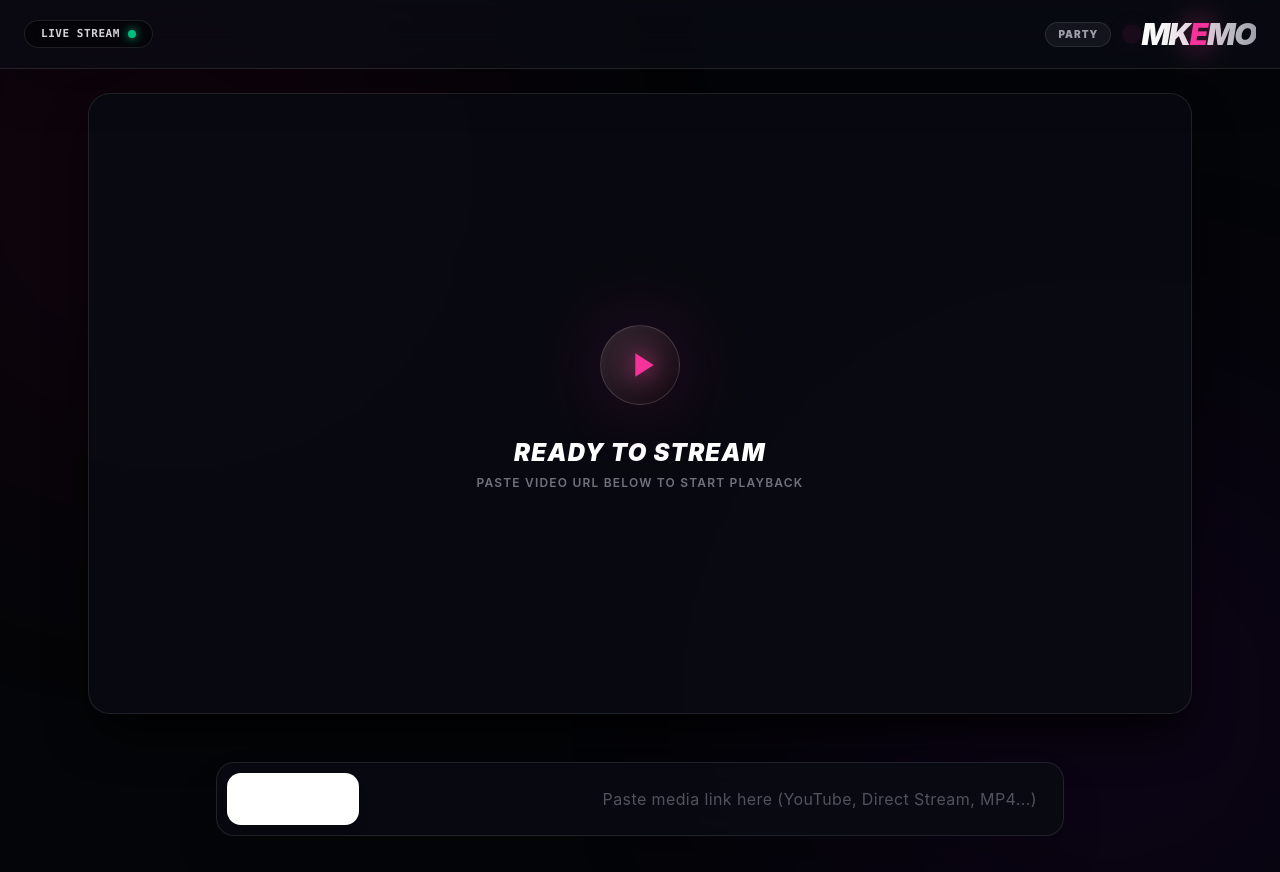
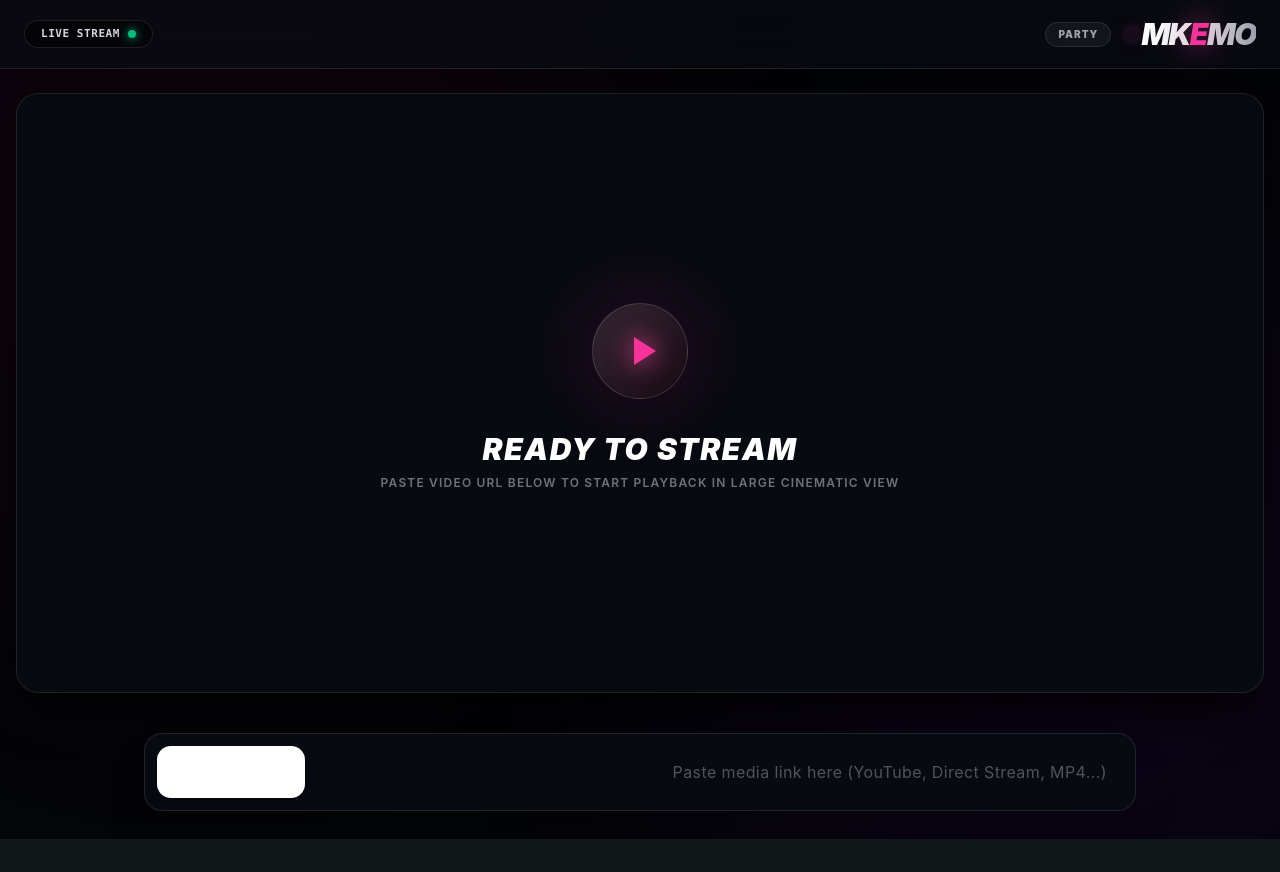
Before and after one commit to eodnsiw92/mkemo1top2, a Next.js app: page /mkemo1top2/ in a window 1280 px wide. After the commit the page ends 839 px from the top, so only its background shows below. Built offline with nearby package versions, Linux system fonts and the light colour scheme.

Commit message:
Update page.tsx

```diff
--- a/app/page.tsx
+++ b/app/page.tsx
@@ -26,10 +26,10 @@ export default function Home() {
     <main className="min-h-screen bg-[#040508] text-white flex flex-col justify-between font-sans relative overflow-hidden selection:bg-pink-500 selection:text-white">
 
       {/* Dynamic Background Glow FX */}
-      <div className="absolute top-[-15%] left-[-10%] w-[600px] h-[600px] bg-pink-600/10 rounded-full blur-[150px] pointer-events-none animate-pulse" />
-      <div className="absolute bottom-[-15%] right-[-10%] w-[600px] h-[600px] bg-purple-600/10 rounded-full blur-[150px] pointer-events-none animate-pulse duration-1000" />
+      <div className="absolute top-[-15%] left-[-10%] w-[700px] h-[700px] bg-pink-600/10 rounded-full blur-[160px] pointer-events-none animate-pulse" />
+      <div className="absolute bottom-[-15%] right-[-10%] w-[700px] h-[700px] bg-purple-600/10 rounded-full blur-[160px] pointer-events-none animate-pulse duration-1000" />
 
-      {/* Top Navigation Bar - Minimalist Rave UI */}
+      {/* Top Navigation Bar */}
       <header className="w-full bg-[#0a0c14]/70 border-b border-white/10 backdrop-blur-2xl px-6 py-4 flex items-center justify-between sticky top-0 z-50 shadow-2xl">
         <div className="flex items-center gap-3">
           <div className="flex items-center gap-1 group cursor-pointer">
@@ -49,13 +49,13 @@ export default function Home() {
         </div>
       </header>
 
-      {/* Main Screen Player Section */}
-      <section className="w-full max-w-6xl mx-auto flex-1 flex flex-col justify-center items-center p-4 md:p-6 my-auto z-10">
+      {/* Main Screen Player Section - Expanded Size */}
+      <section className="w-full max-w-7xl mx-auto flex-1 flex flex-col justify-center items-center px-4 py-6 my-auto z-10">
         <div
           onMouseEnter={() => setIsHovered(true)}
           onMouseLeave={() => setIsHovered(false)}
-          className={`w-full aspect-video bg-[#090b12]/90 rounded-3xl overflow-hidden border transition-all duration-500 relative flex items-center justify-center shadow-2xl ${
-            isHovered ? 'border-pink-500/50 shadow-[0_0_60px_rgba(236,72,153,0.2)]' : 'border-white/10 shadow-black'
+          className={`w-full h-[75vh] min-h-[500px] bg-[#090b12]/95 rounded-3xl overflow-hidden border transition-all duration-500 relative flex items-center justify-center shadow-2xl ${
+            isHovered ? 'border-pink-500/50 shadow-[0_0_70px_rgba(236,72,153,0.25)]' : 'border-white/10 shadow-black'
           }`}
         >
           {activeMediaUrl ? (
@@ -67,18 +67,18 @@ export default function Home() {
             />
           ) : (
             <div className="text-center space-y-6 p-6">
-              <div className="relative w-24 h-24 mx-auto flex items-center justify-center">
+              <div className="relative w-28 h-28 mx-auto flex items-center justify-center">
                 <div className="absolute inset-0 bg-pink-500/20 rounded-full blur-2xl animate-pulse" />
-                <div className="w-20 h-20 bg-gradient-to-br from-zinc-800 to-zinc-950 border border-white/15 rounded-full flex items-center justify-center text-pink-500 shadow-2xl transition-transform duration-300 hover:scale-110 cursor-pointer">
-                  <svg className="w-10 h-10 ml-1 drop-shadow-[0_0_12px_#ec4899]" fill="currentColor" viewBox="0 0 24 24">
+                <div className="w-24 h-24 bg-gradient-to-br from-zinc-800 to-zinc-950 border border-white/15 rounded-full flex items-center justify-center text-pink-500 shadow-2xl transition-transform duration-300 hover:scale-110 cursor-pointer">
+                  <svg className="w-12 h-12 ml-1 drop-shadow-[0_0_12px_#ec4899]" fill="currentColor" viewBox="0 0 24 24">
                     <path d="M8 5v14l11-7z" />
                   </svg>
                 </div>
               </div>
-              <div className="space-y-1.5">
-                <h2 className="text-2xl font-black text-white tracking-wider uppercase italic">Ready to Stream</h2>
+              <div className="space-y-2">
+                <h2 className="text-3xl font-black text-white tracking-wider uppercase italic">Ready to Stream</h2>
                 <p className="text-zinc-500 text-xs font-semibold uppercase tracking-widest">
-                  Paste video URL below to start playback
+                  Paste video URL below to start playback in large cinematic view
                 </p>
               </div>
             </div>
@@ -87,19 +87,19 @@ export default function Home() {
       </section>
 
       {/* Control Input Footer */}
-      <footer className="w-full max-w-4xl mx-auto p-4 md:p-6 mb-3 z-10">
-        <form onSubmit={handlePlayMedia} className="flex gap-2 bg-[#090b12]/90 p-2.5 rounded-2xl border border-white/10 shadow-2xl backdrop-blur-2xl focus-within:border-pink-500/60 transition duration-300">
+      <footer className="w-full max-w-5xl mx-auto px-4 py-4 mb-3 z-10">
+        <form onSubmit={handlePlayMedia} className="flex gap-3 bg-[#090b12]/95 p-3 rounded-2xl border border-white/10 shadow-2xl backdrop-blur-2xl focus-within:border-pink-500/60 transition duration-300">
           <input
             type="url"
             value={inputUrl}
             onChange={(e) => setInputUrl(e.target.value)}
             placeholder="Paste media link here (YouTube, Direct Stream, MP4...)"
-            className="flex-1 bg-transparent px-4 py-3 text-white placeholder-zinc-600 focus:outline-none text-sm font-medium tracking-wide"
+            className="flex-1 bg-transparent px-4 py-3.5 text-white placeholder-zinc-600 focus:outline-none text-sm font-medium tracking-wide"
             required
           />
           <button
             type="submit"
-            className="bg-white hover:bg-pink-500 hover:text-white text-black font-black px-8 py-3.5 rounded-xl transition-all duration-300 active:scale-95 text-xs uppercase tracking-widest flex items-center gap-2 shadow-lg cursor-pointer"
+            className="bg-white hover:bg-pink-500 hover:text-white text-black font-black px-10 py-3.5 rounded-xl transition-all duration-300 active:scale-95 text-xs uppercase tracking-widest flex items-center gap-2 shadow-lg cursor-pointer"
           >
             <span>Play</span>
             <svg className="w-3.5 h-3.5" fill="currentColor" viewBox="0 0 24 24">
```
